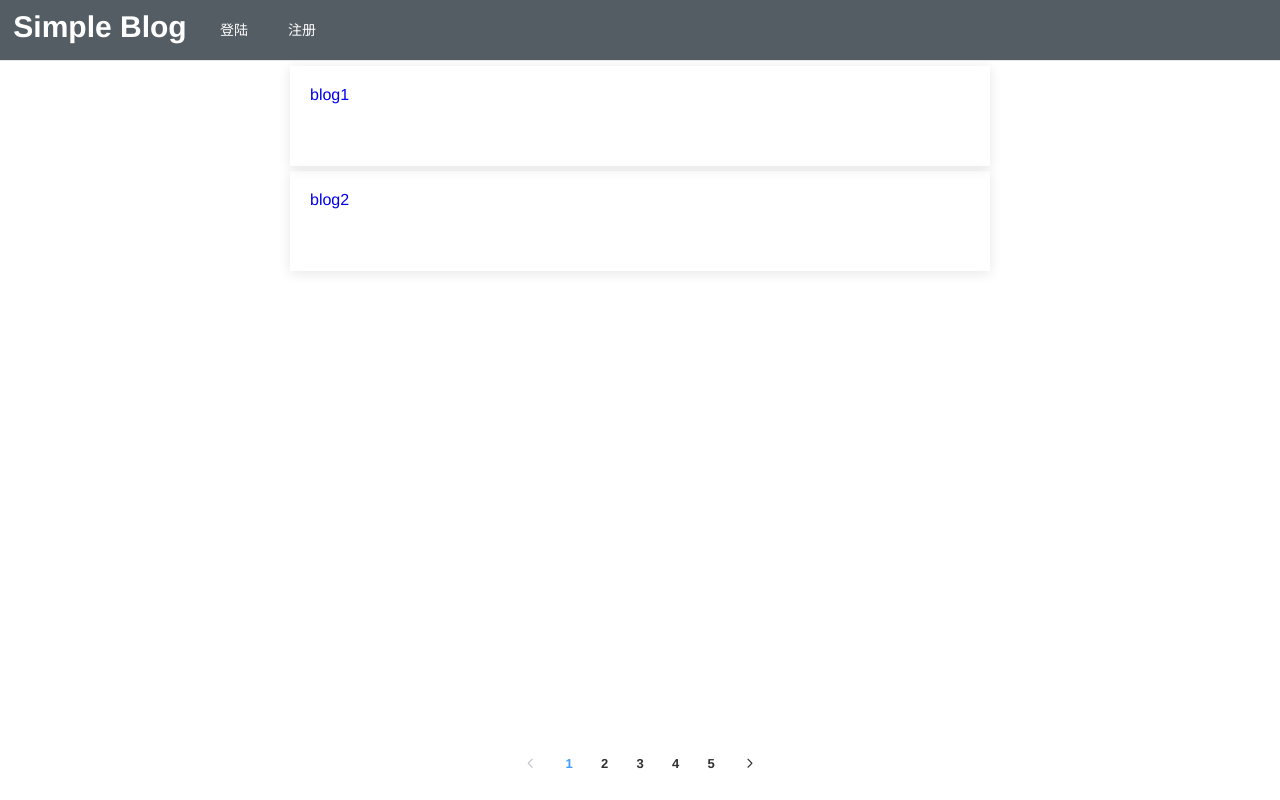
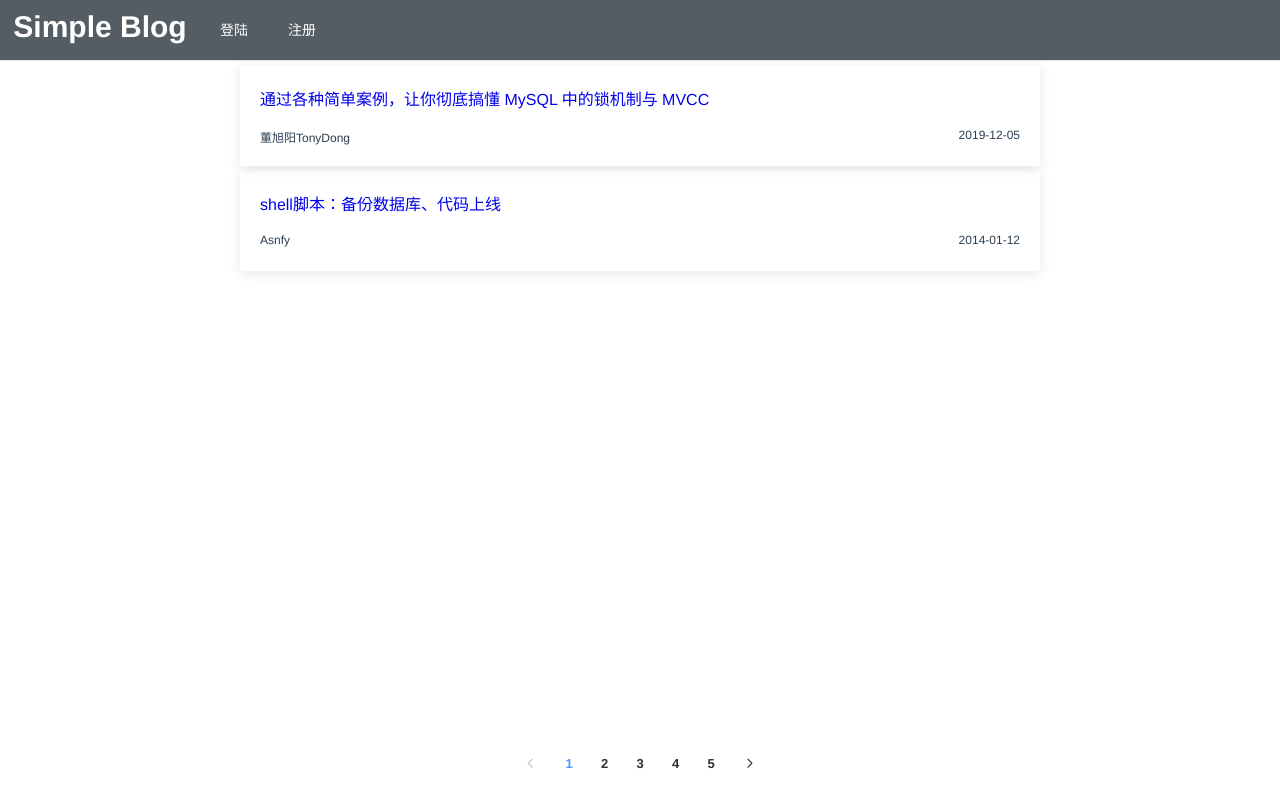
Before and after one commit to BlogByFourMan/Client, a Vue app: page / in a window 1280 px wide. Built offline with nearby package versions, Linux system fonts and the light colour scheme.

Commit message:
update index

```diff
--- a/src/components/Index.vue
+++ b/src/components/Index.vue
@@ -4,7 +4,13 @@
         <li v-for="item in courseList" :key="item">
           <el-container >
             <el-main>
-              <router-link :to="{'path':'/article/details/'+item.id}">{{item.name}}</router-link>
+              <div class="title">
+                <router-link :to="{'path':'/article/details/'+item.id}">{{item.title}}</router-link>
+              </div>
+              <div class="extra">
+                <div class="author">{{item.author}}</div>
+                <div class="date">{{item.date}}</div>
+              </div>
             </el-main>
           </el-container>
         </li>
@@ -34,11 +40,15 @@ export default {
       var that = this
       that.courseList.push({
           id: 1,
-          name: "blog1"
+          title: "通过各种简单案例，让你彻底搞懂 MySQL 中的锁机制与 MVCC",
+          date: "2019-12-05",
+          author: "董旭阳TonyDong"
           })
       that.courseList.push({
           id: 2,
-          name: "blog2"
+          title: "shell脚本：备份数据库、代码上线",
+          date: "2014-01-12",
+          author: "Asnfy"
           })
     //   var that = this
     //   this.$axios.request({
@@ -64,7 +74,7 @@ export default {
 }
 .el-container {
   height: 100px;
-  width: 700px;
+  width: 800px;
   box-shadow: 0 2px 12px 0 rgba(0, 0, 0, 0.1);
   margin: 5px auto;
 }
@@ -74,6 +84,7 @@ ul {
 }
 li {
   list-style-type :none;
+  position: relative;
 }
 a {
   float: left;
@@ -83,4 +94,18 @@ a {
 
   text-decoration: none;
 }
+.title {
+  height: 30px;
+}
+.extra {
+  margin-top: 12px;
+  bottom: 10px;
+  font-size: 12px;
+}
+.author {
+  float: left;
+}
+.date {
+  float: right;
+}
 </style>
```
